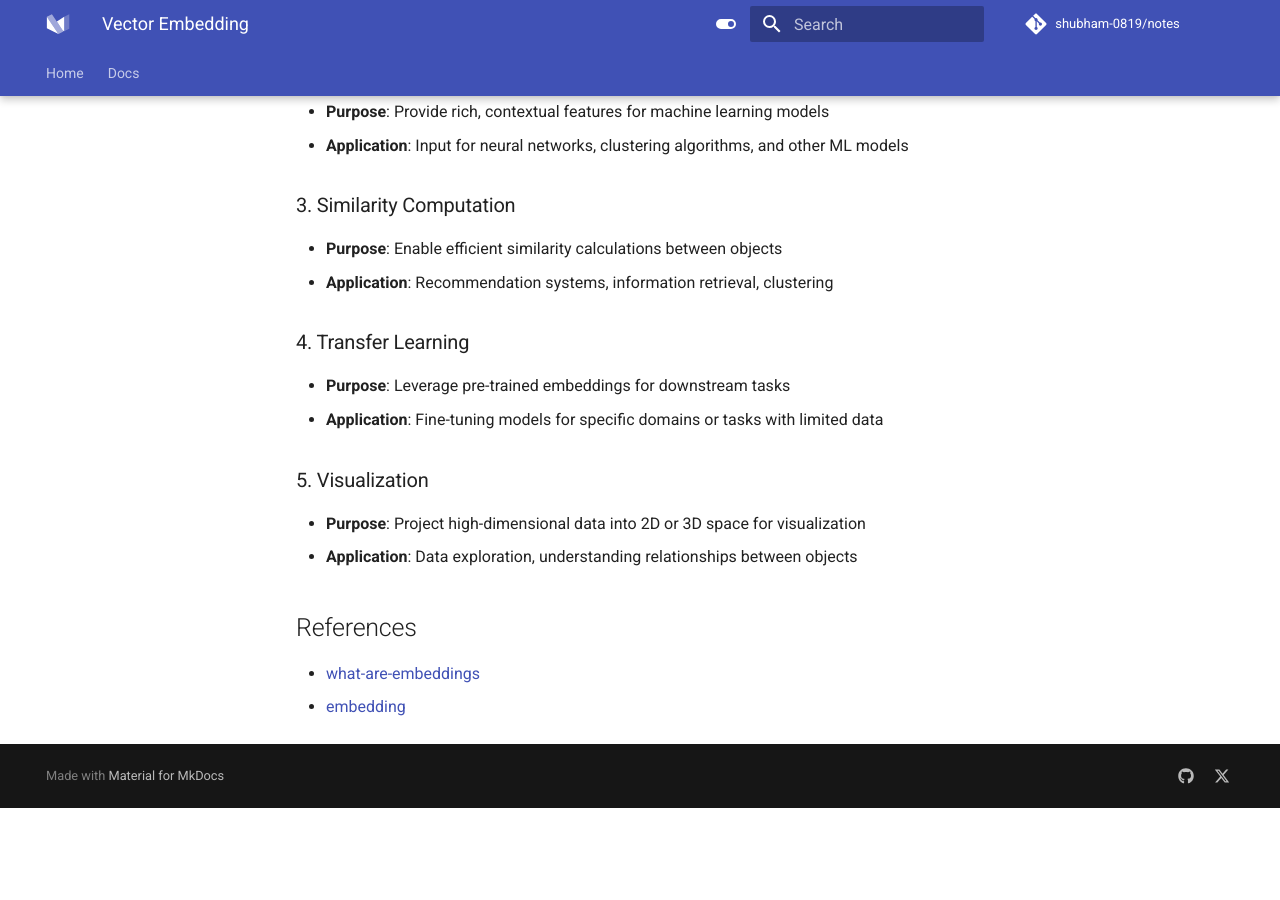
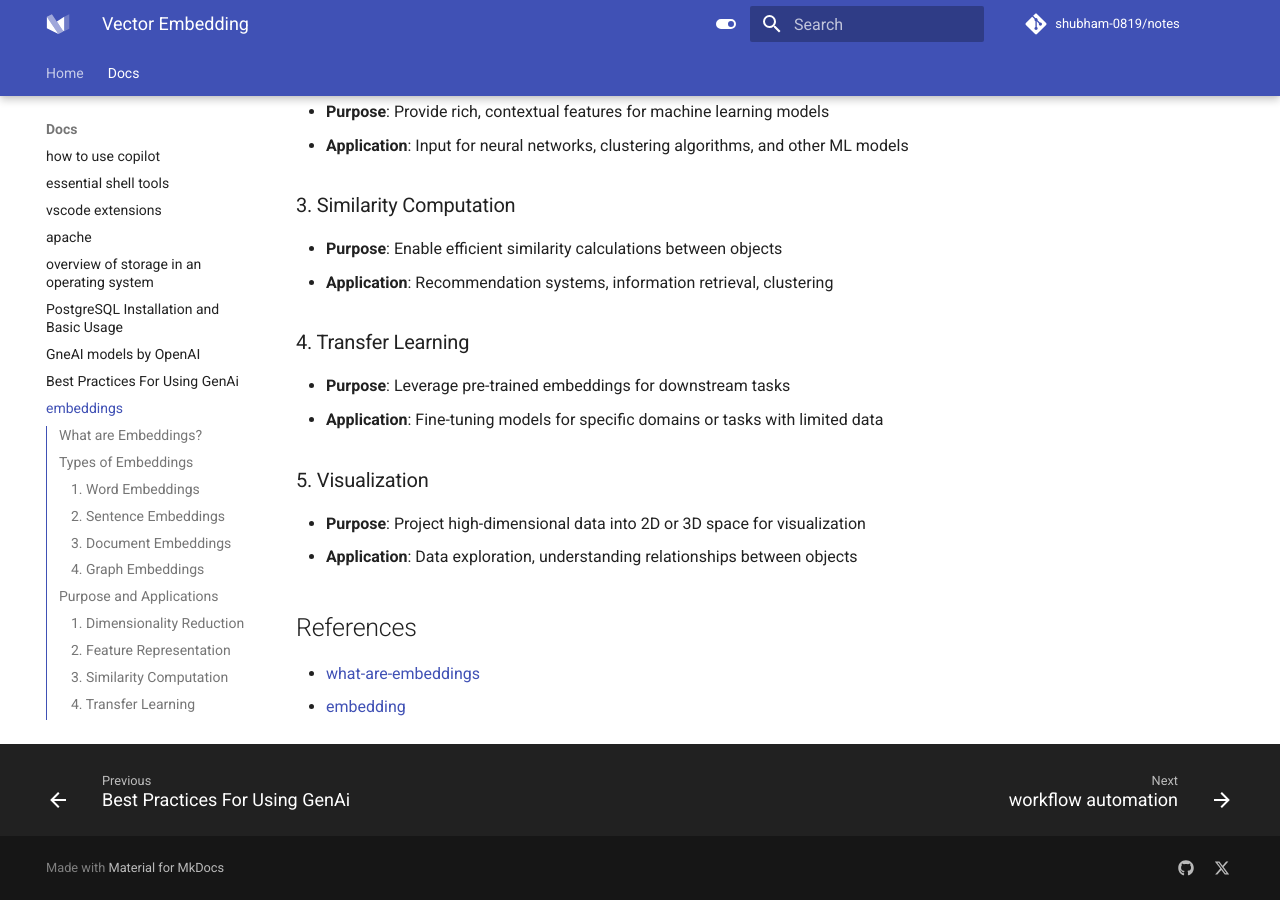
Before and after one commit to shubham-0819/notes, an MkDocs documentation site: the page built from docs/vector-embedding.md, in a window 1280 px wide and 900 px high, scrolled down 1631 px. Built offline with MkDocs 1.6.1 and Material for MkDocs 9.7.7, drawn with Linux system fonts in a browser that asks for light colours; comment, search, counter and statistics services are not loaded; before the commit the page ends 2439 px from its top, so only the background shows below that; some of the changed lines change nothing that is shown.

Commit message:
added n8n doc

````diff
--- /dev/null
+++ b/docs/workflow-automation-n8n.md
@@ -0,0 +1,48 @@
+# Worflow automation using n8n
+
+## n8n introduction
+n8n (pronounced "node-n") is an open-source workflow automation tool. It's designed to help users connect different services and automate workflows without requiring extensive coding knowledge.
+
+## Overview
+
+1. **Key Features**:
+   - Visual workflow editor
+   - 200+ pre-built nodes for various services
+   - Self-hosted option for data privacy
+   - Ability to create custom nodes
+
+2. **How to Use n8n**:
+
+   a. **Installation**:
+      You can install n8n using npm:
+      ```
+      npm install n8n -g
+      ```
+
+   b. **Starting n8n**:
+      Run the following command:
+      ```
+      n8n start
+      ```
+
+   c. **Creating Workflows**:
+      - Access the n8n editor through your web browser
+      - Drag and drop nodes to create your workflow
+      - Connect nodes to define the flow of data and actions
+
+   d. **Configuring Nodes**:
+      - Set up API credentials for third-party services
+      - Define input and output parameters for each node
+
+   e. **Testing and Deployment**:
+      - Use the built-in testing features to verify your workflow
+      - Deploy your workflow to run automatically or on-demand
+
+3. **Common Use Cases**:
+   - Data synchronization between apps
+   - Automated social media posting
+   - Lead generation and CRM updates
+   - File management and processing
+   - Custom API integrations
+
+n8n is particularly useful for developers and tech-savvy users who want to create complex automations without being limited to a specific ecosystem of apps.
--- a/mkdocs.yml
+++ b/mkdocs.yml
@@ -122,4 +122,5 @@
     - PostgreSQL Installation and Basic Usage: postgreSQL-installation-and-basic-usage.md
     - GneAI models by OpenAI: genai-models-by-openai.md
     - Best Practices For Using GenAi : best-practices-for-using-genai.md
-    - embeddings: vector-embeddings.md
+    - embeddings: vector-embedding.md
+    - workflow automation: workflow-automation-n8n.md
````
